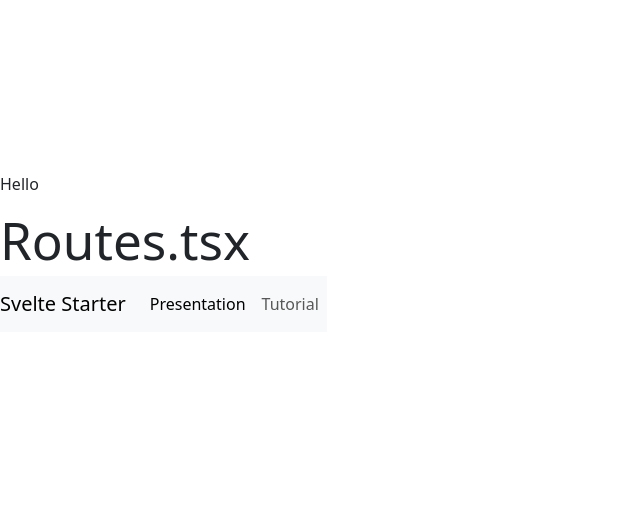
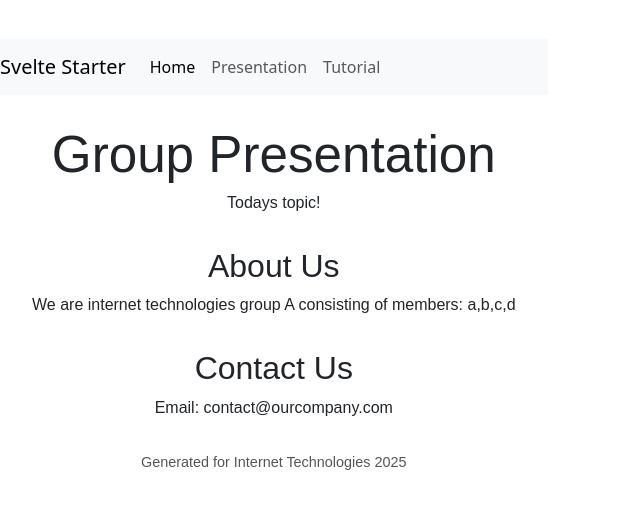
Before and after one commit to derekTurner/ReactTS25, a React (Vite) app in the folder react25/: page / in a window 1280 px wide. Shown: the part 128-636 px from the top of the page, without its empty margins (0-640 px from the left). Built offline with nearby package versions, Linux system fonts and the light colour scheme; no server answers.

Commit message:
dev fixed
working nav

```diff
--- a/react25/package.json
+++ b/react25/package.json
@@ -15,7 +15,8 @@
     "react": "^19.1.1",
     "react-bootstrap": "^2.10.10",
     "react-dom": "^19.1.1",
-    "react-markdown": "^10.1.0"
+    "react-markdown": "^10.1.0",
+    "react-router-bootstrap": "^0.26.3"
   },
   "devDependencies": {
     "@eslint/js": "^9.36.0",
--- a/react25/src/App.tsx
+++ b/react25/src/App.tsx
@@ -1,12 +1,10 @@
-import Routes from "./components/Routes";
+import { RouterProvider } from "react-router-dom";
+import { router } from "./router";
+
 
 function App() {
-  return (
-    <>
-    <p>Hello</p>
-      <Routes />
-    </>
-  );
+  return <RouterProvider router={router} />;
+
 }
 
 export default App;
--- a/react25/src/components/Header.tsx
+++ b/react25/src/components/Header.tsx
@@ -1,15 +1,19 @@
-import React from "react";
 import { Navbar, Nav } from "react-bootstrap";
 import { LinkContainer } from "react-router-bootstrap";
 
 const Header = () => {
   return (
     <Navbar expand="lg" className="bg-body-tertiary">
-      <Navbar.Brand href="#home">Svelte Starter</Navbar.Brand>
+      <LinkContainer to="/">
+        <Navbar.Brand>Svelte Starter</Navbar.Brand>
+      </LinkContainer>
       <Navbar.Toggle aria-controls="basic-navbar-nav" />
       <Navbar.Collapse id="basic-navbar-nav">
         <Nav className="me-auto">
           <LinkContainer to="/">
+            <Nav.Link>Home</Nav.Link>
+          </LinkContainer>
+          <LinkContainer to="/presentation">
             <Nav.Link>Presentation</Nav.Link>
           </LinkContainer>
           <LinkContainer to="/tutorial">
--- /dev/null
+++ b/react25/src/components/Home.tsx
@@ -0,0 +1,29 @@
+import React from "react";
+
+const Home: React.FC = () => {
+    return (
+        <div style={{ fontFamily: "Arial, sans-serif", textAlign: "center", padding: "2rem" }}>
+            <header style={{ marginBottom: "2rem" }}>
+                <h1>Group Presentation</h1>
+                <p>Todays topic!</p>
+            </header>
+            <main>
+                <section style={{ marginBottom: "2rem" }}>
+                    <h2>About Us</h2>
+                    <p>
+                        We are internet technologies group A consisting of members: a,b,c,d
+                    </p>
+                </section>
+                <section>
+                    <h2>Contact Us</h2>
+                    <p>Email: contact@ourcompany.com</p>
+                </section>
+            </main>
+            <footer style={{ marginTop: "2rem", fontSize: "0.9rem", color: "#555" }}>
+                Generated for Internet Technologies 2025
+            </footer>
+        </div>
+    );
+};
+
+export default Home;
--- a/react25/src/components/Routes.tsx
+++ b/react25/src/components/Routes.tsx
@@ -1,20 +1,16 @@
-// https://dev.to/utkvishwas/react-router-v7-a-comprehensive-guide-migration-from-v6-7d1
 import {
   createHashRouter,
-  RouterProvider,
 } from "react-router-dom";
 import Presentation from "./Presentation";
 import Tutorial from "./Tutorial";
 import NoMatch from "./NoMatch";
 import Header from "./Header";
 
+const page1 = "assets/page1/SveltePresentation.md";
+const page2 = "assets/page2/SvelteTutorial.md"; // Fixed path to page2
 
-  const page1 = "assets/page1/SveltePresentation.md";
-  const page2 = "assets/page1/SvelteTutorial.md";
-
-  const router =  createHashRouter([
+export const router = createHashRouter([
     {
-      id: "root", // Add this id to match useRouteLoaderData("root")
       path: "/",
       element: (<><h1>Routes.tsx</h1><Header/><Presentation /></>),
       loader: async () => fetch(page1)
@@ -22,6 +18,7 @@ import Header from "./Header";
         .catch((error) => console.error("Error loading markdown:", error))
     },
     {
+      id: "tutorial", // Add this id to match useRouteLoaderData("tutorial")
       path: "/tutorial",
       element: (<><Header/><Tutorial  /></>),
       loader: async () => fetch(page2)
--- /dev/null
+++ b/react25/src/router.tsx
@@ -0,0 +1,69 @@
+import { createHashRouter } from "react-router-dom";
+import Home from "./components/Home";
+import Presentation from "./components/Presentation";
+import Tutorial from "./components/Tutorial";
+import NoMatch from "./components/NoMatch";
+import Header from "./components/Header";
+
+const page1 = "assets/page1/SveltePresentation.md";
+const page2 = "assets/page2/SvelteTutorial.md";
+
+export const router = createHashRouter([
+    {
+    path: "/",
+    element: (
+      <>
+        <Header />
+        <Home />
+      </>
+    ),
+  },
+    {
+    path: "/home",
+    element: (
+      <>
+        <Header />
+        <Home />
+      </>
+    ),
+    loader: async () =>
+      fetch(page2)
+        .then((res) => res.text())
+        .catch((error) => console.error("Error loading markdown:", error)),
+  },
+  {
+    path: "/presentation",
+    element: (
+      <>
+        <Header />
+        <Presentation />
+      </>
+    ),
+    loader: async () =>
+      fetch(page1)
+        .then((res) => res.text())
+        .catch((error) => console.error("Error loading markdown:", error)),
+  },
+  {
+    path: "/tutorial",
+    element: (
+      <>
+        <Header />
+        <Tutorial />
+      </>
+    ),
+    loader: async () =>
+      fetch(page2)
+        .then((res) => res.text())
+        .catch((error) => console.error("Error loading markdown:", error)),
+  },
+  {
+    path: "*",
+    element: (
+      <>
+        <Header />
+        <NoMatch />
+      </>
+    ),
+  },
+]);
```
Also changed, not shown: 2 other files (tests, documents, lock files or other folders).
